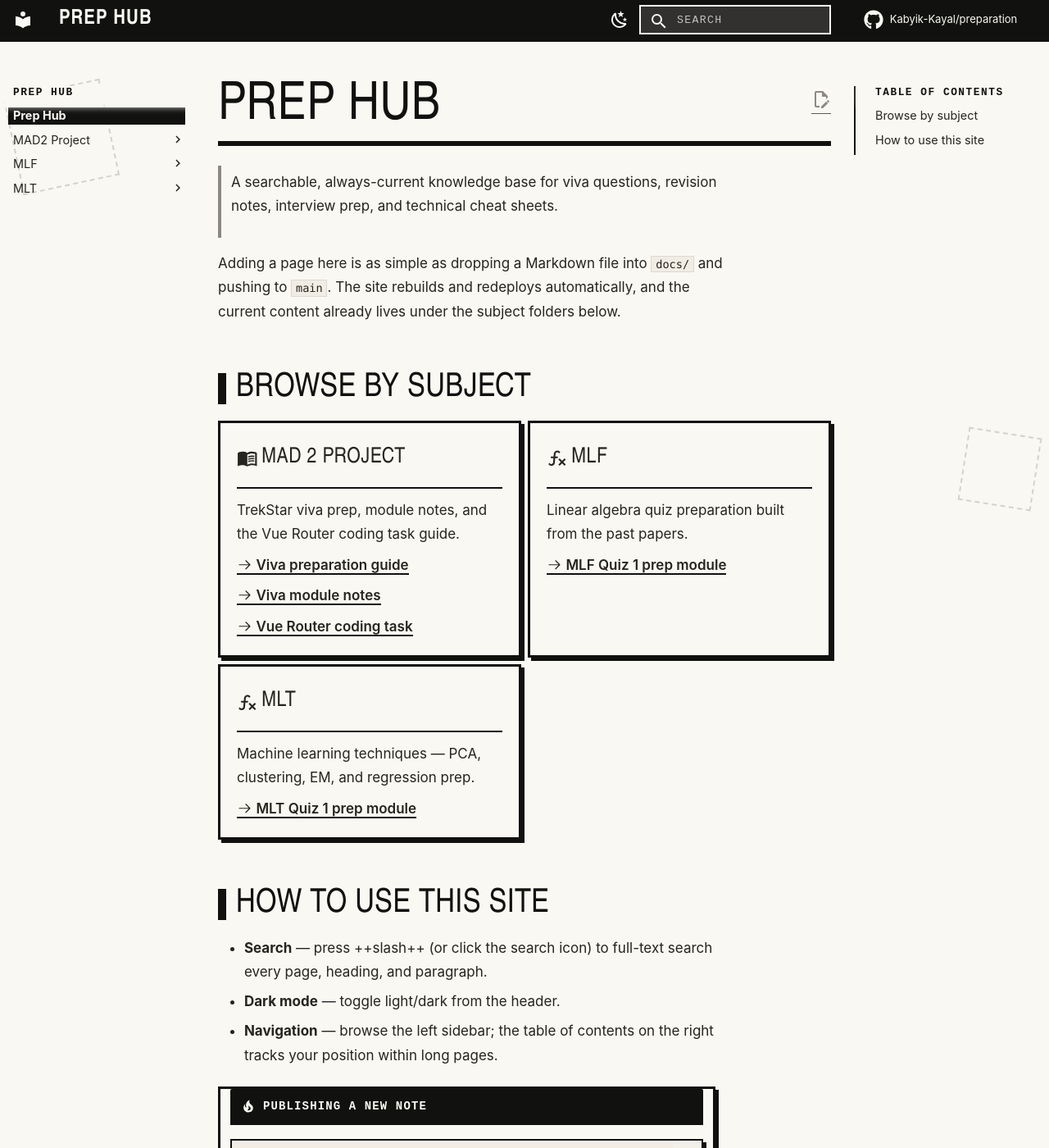
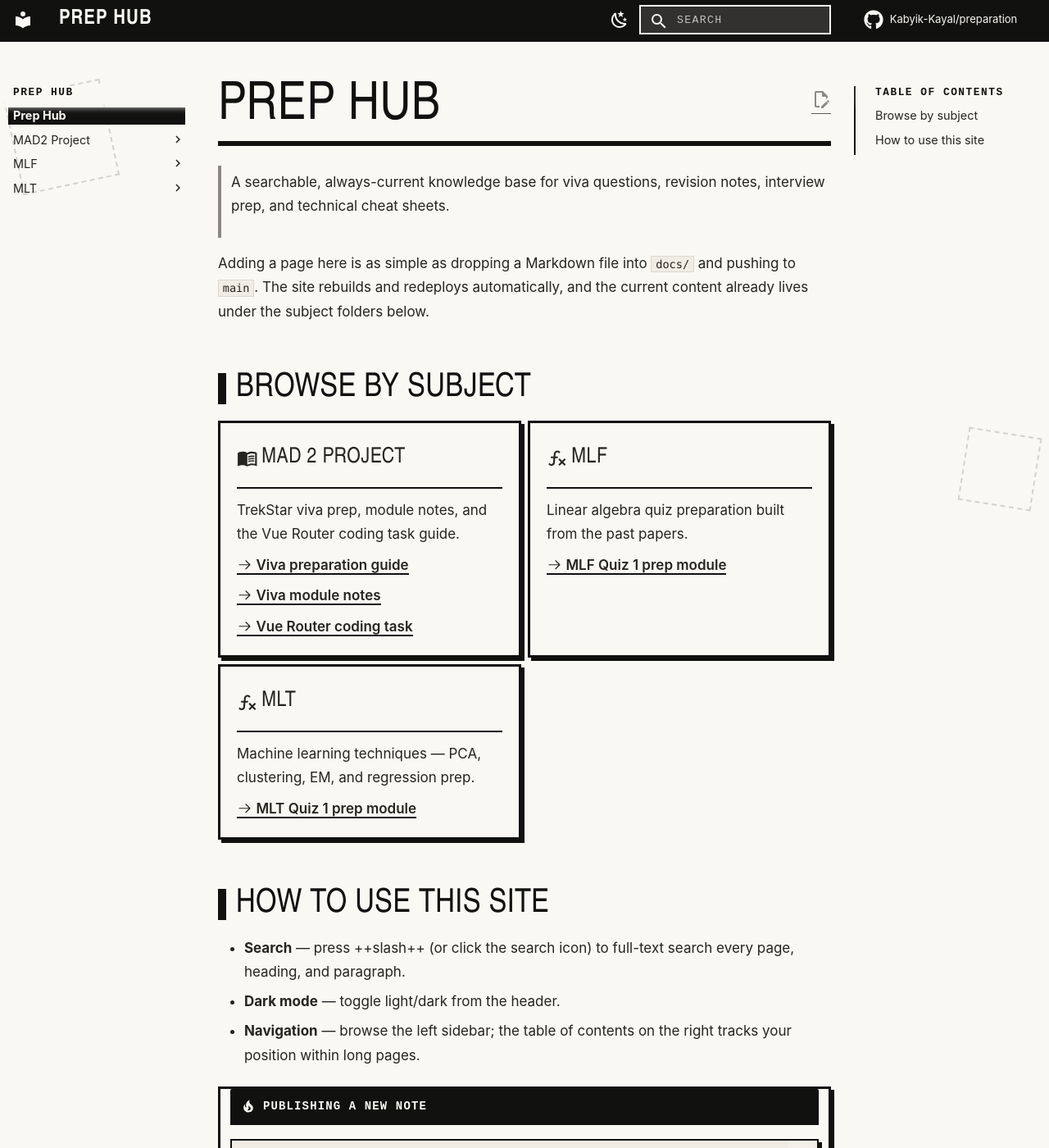
Before and after one commit to Kabyik-Kayal/preparation, an MkDocs documentation site: the page built from docs/index.md, in a window 1280 px wide and 1400 px high. Shown: the whole window at 82% size. Built offline with MkDocs 1.6.1 and Material for MkDocs 9.7.7, drawn with Linux system fonts in a browser that asks for light colours; plug-ins that fetch from the network failed and are left out.

Commit message:
Fix desktop layout: stretch body copy to full width like headings
The 58ch reading-measure cap applied to p/ul/ol/dl/blockquote/h3-h6 but
not h1/h2, so once the outer grid was widened to fill the viewport,
headings stretched full-width while body text stayed capped at ~550px
- leaving a large empty gutter under every heading. Drop the measure
cap so all typeset content shares the same width.

Co-Authored-By: Claude Sonnet 5 <noreply@anthropic.com>

```diff
--- a/docs/stylesheets/extra.css
+++ b/docs/stylesheets/extra.css
@@ -31,13 +31,6 @@
 
   --bk-display: "Arial Narrow", "Arial Black", Impact, sans-serif;
   --bk-mono: "Courier New", Courier, monospace;
-
-  /* Comfortable line length for body copy — ~70 characters. Everything you
-     read a full sentence of is capped here; tables, code fences and display
-     math stay full-width. (`ch` is the width of "0", which in common UI
-     sans faces runs wider than the average glyph, so 58ch lands around 70
-     real characters.) */
-  --bk-measure: 58ch;
 }
 
 /* Light scheme -> Material variable mapping */
@@ -98,10 +91,9 @@
 
 /* Material caps every row -- header, tabs bar, the three-column main grid,
    footer -- at 61rem, which on anything wider than a laptop leaves large
-   empty margins either side while code fences, tables and the TOC are
-   squeezed into the middle. The prose measure is already independently
-   capped via --bk-measure above, so letting the outer grid go fluid doesn't
-   hurt reading -- it just gives everything else the width of the window. */
+   empty margins either side while headings, code fences, tables and the TOC
+   are squeezed into the middle. Let the outer grid go fluid so body copy
+   gets the same width as the headings instead of sitting narrower. */
 @media screen and (min-width: 76.25em) {
   .md-grid {
     max-width: 100%;
@@ -146,12 +138,8 @@ body {
   text-rendering: optimizeLegibility;
 }
 
-/* Cap the measure on everything you read as prose. Tables, code fences and
-   display math are deliberately exempt — they need the full column. */
-.md-typeset > :is(p, ul, ol, dl, blockquote, h3, h4, h5, h6),
-.md-typeset > :is(.admonition, details) {
-  max-width: var(--bk-measure);
-}
+/* Body copy stretches to the full article width, matching the headings —
+   see the layout comment above on letting the desktop grid go fluid. */
 
 .md-typeset p {
   margin: 0 0 1.05em;
```
